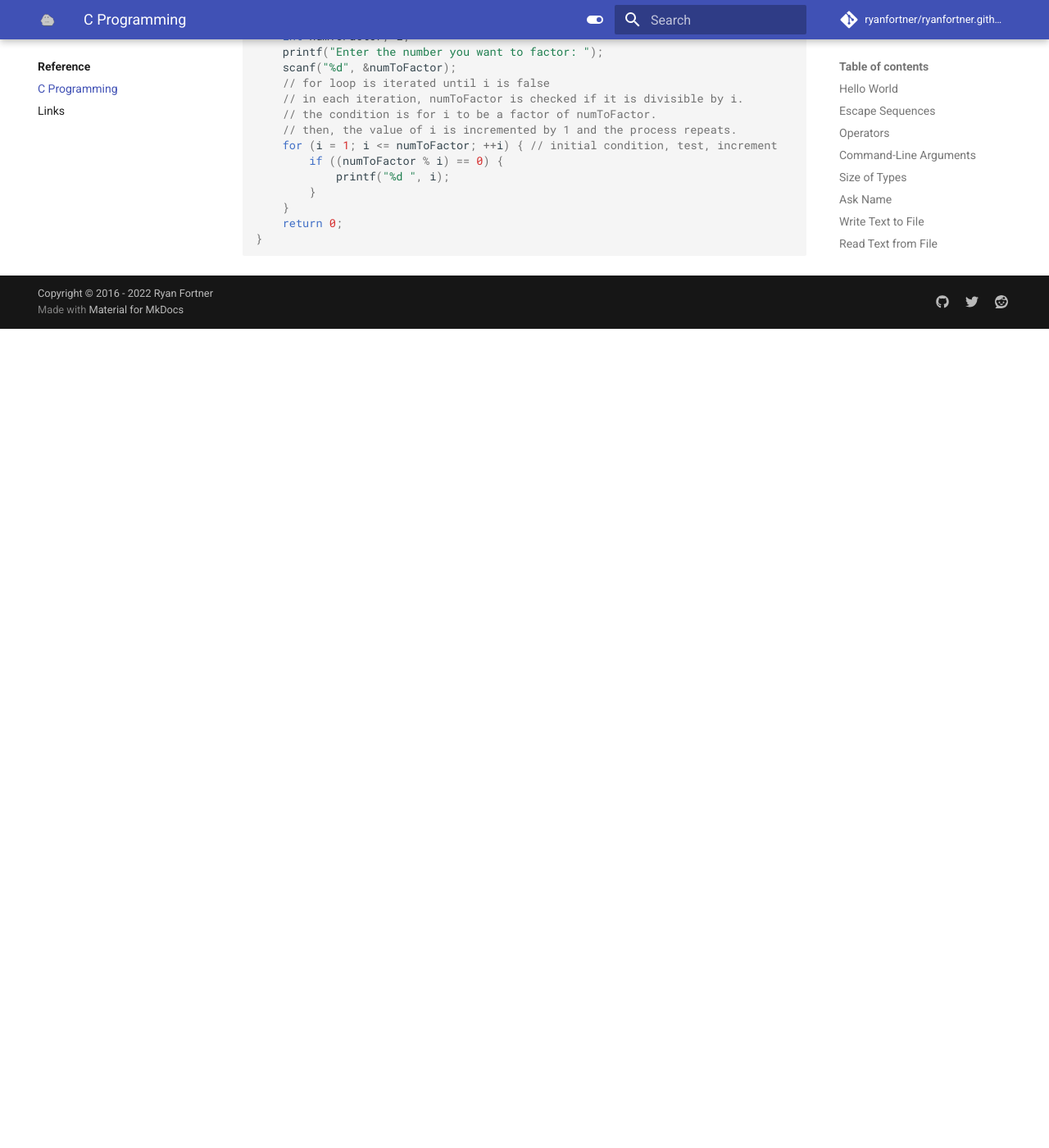
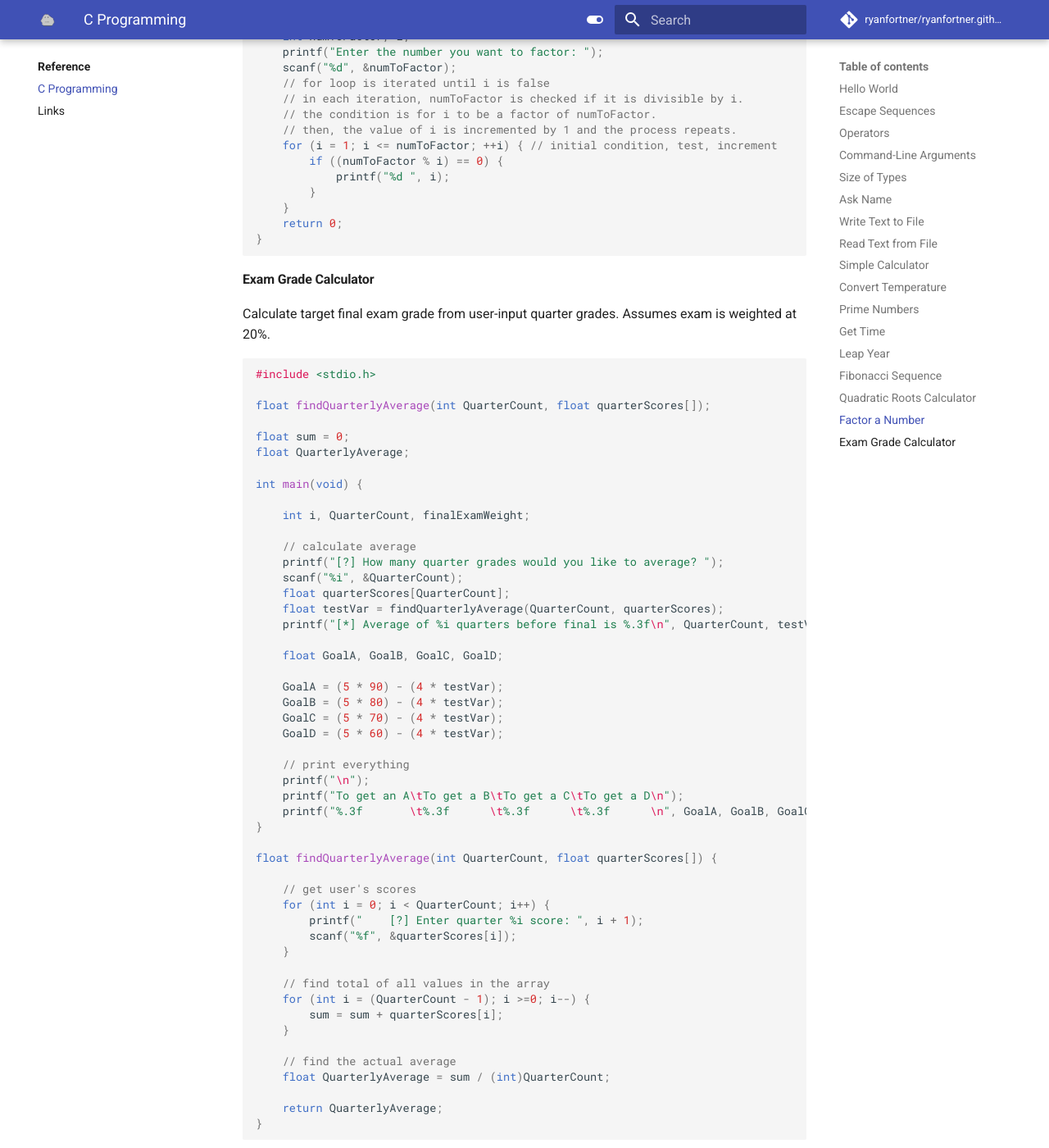
Before and after one commit to ryanfortner/ryanfortner.github.io, an MkDocs documentation site: the page built from docs/reference/c-programming.md, in a window 1280 px wide and 1400 px high, scrolled down 9331 px. Shown: the whole window at 82% size. Built offline with MkDocs 1.6.1 and Material for MkDocs 9.7.7, drawn with Linux system fonts in a browser that asks for light colours; comment, search, counter and statistics services are not loaded; before the commit the page ends 9732 px from its top, so only the background shows below that.

Commit message:
Update c-programming.md

````diff
--- a/docs/reference/c-programming.md
+++ b/docs/reference/c-programming.md
@@ -459,3 +459,57 @@ int main(void) {
     return 0;
 }
 ```
+
+#### Exam Grade Calculator
+Calculate target final exam grade from user-input quarter grades. Assumes exam is weighted at 20%.
+```c
+#include <stdio.h>
+
+float findQuarterlyAverage(int QuarterCount, float quarterScores[]);
+
+float sum = 0;
+float QuarterlyAverage;
+
+int main(void) {
+
+    int i, QuarterCount, finalExamWeight;
+
+    // calculate average
+    printf("[?] How many quarter grades would you like to average? ");
+    scanf("%i", &QuarterCount);
+    float quarterScores[QuarterCount];
+    float testVar = findQuarterlyAverage(QuarterCount, quarterScores);
+    printf("[*] Average of %i quarters before final is %.3f\n", QuarterCount, testVar);
+
+    float GoalA, GoalB, GoalC, GoalD;
+
+    GoalA = (5 * 90) - (4 * testVar);
+    GoalB = (5 * 80) - (4 * testVar);
+    GoalC = (5 * 70) - (4 * testVar);
+    GoalD = (5 * 60) - (4 * testVar);
+
+    // print everything
+    printf("\n");
+    printf("To get an A\tTo get a B\tTo get a C\tTo get a D\n");
+    printf("%.3f       \t%.3f      \t%.3f      \t%.3f      \n", GoalA, GoalB, GoalC, GoalD);
+}
+
+float findQuarterlyAverage(int QuarterCount, float quarterScores[]) {
+
+    // get user's scores
+    for (int i = 0; i < QuarterCount; i++) {
+        printf("    [?] Enter quarter %i score: ", i + 1);
+        scanf("%f", &quarterScores[i]);
+    }
+
+    // find total of all values in the array
+    for (int i = (QuarterCount - 1); i >=0; i--) {
+        sum = sum + quarterScores[i];
+    }
+
+    // find the actual average
+    float QuarterlyAverage = sum / (int)QuarterCount;
+
+    return QuarterlyAverage;
+}
+```
````
